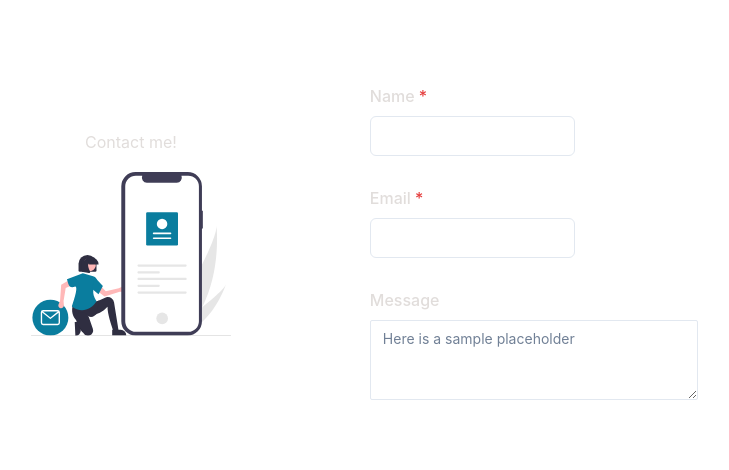
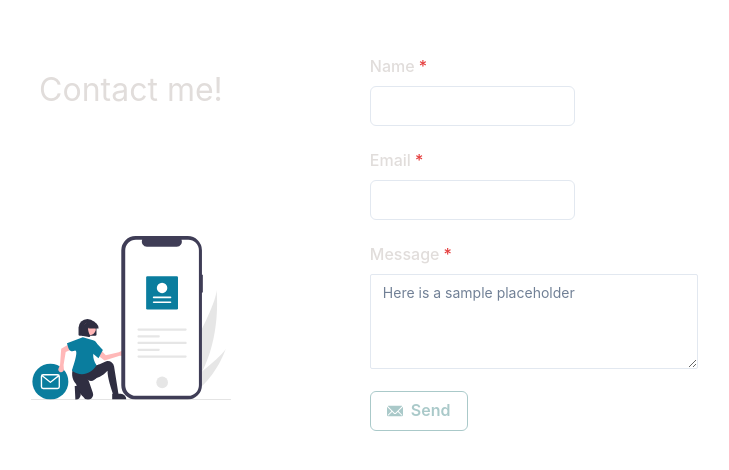
Before and after one commit to AoiTechDev/portffolio, a Next.js app: page /Contact in a window 1280 px wide. Shown: the part 158-628 px from the top of the page, without its empty margins (236-965 px from the left). Built offline with nearby package versions, Linux system fonts and the light colour scheme.

Commit message:
add forms control and static mail send

```diff
--- a/components/contact/InputForm.js
+++ b/components/contact/InputForm.js
@@ -4,22 +4,37 @@ import {
   FormControl,
   FormLabel,
   FormErrorMessage,
-  FormHelperText,
 } from "@chakra-ui/react";
 
-const InputForm = ({ label, type }) => {
-  const [input, setInput] = useState("");
+const InputForm = ({
+  label,
+  type,
+  handleChange,
+  value,
+  name,
+  touched,
+  onBlur,
+}) => {
+  return (
+    <FormControl
+      isRequired
+      className="form-wrapper"
+      isInvalid={touched && !value}
+      mb={3}
+    >
+      <FormLabel className="form-label">{label}</FormLabel>
+      <Input
+        type={type}
+        value={value}
+        onChange={handleChange}
+        width="50%"
+        name={name}
+        errorBorderColor="red.300"
+        onBlur={onBlur}
+      />
+      <FormErrorMessage>Required</FormErrorMessage>
+      {/* {!isError ? (
 
-  const handleInputChange = (e) => setInput(e.target.value);
-
-  const isError = input === "";
-
-  return (
-    <FormControl isRequired className="form-wrapper">
-      <FormLabel className="form-label">{label}</FormLabel>
-      <Input type={type} value={input} onChange={handleInputChange} width="50%" />
-      {/* {!isError ? (
-        <FormHelperText>We'll never share your email.</FormHelperText>
       ) : (
         <FormErrorMessage>Please enter a valid email address</FormErrorMessage>
       )} */}
--- a/components/contact/TextareaForm.js
+++ b/components/contact/TextareaForm.js
@@ -1,23 +1,26 @@
-import React, {useState} from "react";
-import { FormControl, Textarea, FormLabel } from "@chakra-ui/react";
-const TextareaForm = () => {
-  let [value, setValue] = useState("");
-
-  let handleInputChange = (e) => {
-    let inputValue = e.target.value;
-    setValue(inputValue);
-  };
+import React, { useState } from "react";
+import { FormControl, Textarea, FormLabel, FormErrorMessage } from "@chakra-ui/react";
+const TextareaForm = ({ value, handleChange, name, touched, onBlur }) => {
   return (
-    <FormControl className="form-wrapper">
+    <FormControl
+      isRequired
+      className="form-wrapper"
+      isInvalid={touched && !value}
+      mb={3}
+    >
       <FormLabel>Message</FormLabel>
 
       <Textarea
         value={value}
-        onChange={handleInputChange}
+        onChange={handleChange}
         placeholder="Here is a sample placeholder"
         size="sm"
         width="80%"
+        name={name}
+        rows={4}
+        onBlur={onBlur}
       />
+      <FormErrorMessage>Required</FormErrorMessage>
     </FormControl>
   );
 };
--- /dev/null
+++ b/config/nodemailer.js
@@ -0,0 +1,16 @@
+import nodemailer from 'nodemailer'
+
+const email = process.env.EMAIL
+const pass = process.env.EMAIL_PASS
+export const transporter = nodemailer.createTransport({
+    service: 'gmail',
+    auth:{
+        user: email,
+        pass,
+    }
+})
+
+export const mailOptions = {
+    from: email,
+    to: email,
+}
--- /dev/null
+++ b/lib/api.js
@@ -0,0 +1,8 @@
+export const sendContactForm = async (data) => fetch('/api/contact',{
+    method: "POST",
+    body: JSON.stringify(data),
+    headers: {
+        "Content-Type": "application/json",
+        Accept: "application/json"
+    }
+} )
--- a/package.json
+++ b/package.json
@@ -9,6 +9,7 @@
     "lint": "next lint"
   },
   "dependencies": {
+    "@chakra-ui/icons": "^2.1.0",
     "@chakra-ui/next-js": "^2.1.5",
     "@chakra-ui/react": "^2.8.0",
     "@emotion/react": "^11.11.1",
@@ -18,6 +19,7 @@
     "autoprefixer": "10.4.14",
     "framer-motion": "^10.16.0",
     "next": "13.4.8",
+    "nodemailer": "^6.9.4",
     "postcss": "8.4.25",
     "react": "18.2.0",
     "react-animated-css-onscroll": "^1.2.1",
--- a/src/pages/Contact.jsx
+++ b/src/pages/Contact.jsx
@@ -1,13 +1,40 @@
 "use client";
-import React from "react";
+import React, { useState } from "react";
 import "@styles/contact.sass";
 import { CustomIcon } from "@components/images/icons/Icons";
 import email_svg from "@assets/icons/email.svg";
 import InputForm from "@components/contact/InputForm";
-import { FormControl, FormLabel, Textarea } from "@chakra-ui/react";
+
 import TextareaForm from "@components/contact/TextareaForm";
+import { Button } from "@chakra-ui/react";
+import { EmailIcon } from "@chakra-ui/icons";
+import { sendContactForm } from "@lib/api";
+
+const initValues = { name:"", email:"", message:"" };
+const initState = { values: initValues };
 
 const Contact = () => {
+  const [input, setInput] = useState(initState);
+  const [touched, setTouched] = useState({});
+
+  const { values, isLoading } = input;
+
+  const onBlur = ({ target }) =>
+    setTouched((prev) => ({ ...prev, [target.name]: true }));
+
+  const handleChange = ({ target }) =>
+    setInput((prev) => ({
+      ...prev,
+      values: {
+        ...prev.values,
+        [target.name]: target.value,
+      },
+    }));
+
+  const onSubmit = async () => {
+    setInput(prev=>({...prev,isLoading: true}))
+    await sendContactForm(values)
+  }
   return (
     <section id="contact">
       <div className="contact-wrapper">
@@ -16,10 +43,42 @@ const Contact = () => {
           <CustomIcon src={email_svg} className="contact-icon" />
         </div>
         <div className="right-contact">
-          <InputForm label="Name" type="text"/>
-          <InputForm label="Email" type="email"/>
+          <InputForm
+            label="Name"
+            type="text"
+            handleChange={handleChange}
+            value={values.name}
+            name="name"
+            touched={touched.name}
+            onBlur={onBlur}
+          />
+          <InputForm
+            label="Email"
+            type="email"
+            handleChange={handleChange}
+            value={values.email}
+            name="email"
+            onBlur={onBlur}
+            touched={touched.email}
+          />
           {/* <Textarea /> */}
-        <TextareaForm/>
+          <TextareaForm
+            handleChange={handleChange}
+            value={values.message}
+            name="message"
+            onBlur={onBlur}
+            touched={touched.message}
+          />
+          <Button
+            leftIcon={<EmailIcon />}
+            colorScheme="teal"
+            variant="outline"
+            isDisabled={!values.name || !values.email || !values.message}
+            onClick={onSubmit}
+            isLoading={isLoading}
+          >
+            Send
+          </Button>
         </div>
       </div>
     </section>
--- /dev/null
+++ b/src/pages/api/contact.js
@@ -0,0 +1,22 @@
+import { mailOptions, transporter } from "@config/nodemailer"
+const handler = async (req,res) => {
+    if(req.method == "POST"){
+        const data = req.body;
+        if(!data.name || !data.email || !data.message){
+            res.status(400).json({message: 'Bad request' })
+        }
+        try{
+            await transporter.sendMail({
+                ...mailOptions,
+                text: 'test',
+                html:"<h1>Test title</h1>"
+            })
+            return res.status(200).json({success: true})
+        }catch(err){
+            console.log(err)
+            return res.status(400).json({message: err.message})
+        }
+    }
+    res.status(400).json({message: 'Bad request' })
+}
+export default handler
--- a/styles/contact.sass
+++ b/styles/contact.sass
@@ -13,16 +13,23 @@
             width: 20%
 
             height: 100%
-            @include flexbox(center,center)
+            @include flexbox(center,space-evenly)
             flex-direction: column
+            h2
+                font-size: 2rem
+
         .right-contact
             width: 40%
 
             height: 100%
             @include flexbox(center,center)
             flex-direction: column
-            gap: 30px
+            gap: 10px
+
 
     .contact-icon
         width: 200px
         height: 200px
+
+    .chakra-button
+        align-self: start
--- /dev/null
+++ b/templates/email.html
@@ -0,0 +1,135 @@
+<!DOCTYPE html>
+<html>
+  <head>
+    <title></title>
+    <meta charset="utf-8" />
+    <meta name="viewport" content="width=device-width, initial-scale=1" />
+    <meta http-equiv="X-UA-Compatible" content="IE=edge" />
+    <style type="text/css">
+      body,
+      table,
+      td,
+      a {
+        -webkit-text-size-adjust: 100%;
+        -ms-text-size-adjust: 100%;
+      }
+      table {
+        border-collapse: collapse !important;
+      }
+      body {
+        height: 100% !important;
+        margin: 0 !important;
+        padding: 0 !important;
+        width: 100% !important;
+      }
+      @media screen and (max-width: 525px) {
+        .wrapper {
+          width: 100% !important;
+          max-width: 100% !important;
+        }
+        .responsive-table {
+          width: 100% !important;
+        }
+        .padding {
+          padding: 10px 5% 15px 5% !important;
+        }
+        .section-padding {
+          padding: 0 15px 50px 15px !important;
+        }
+      }
+      .form-container {
+        margin-bottom: 24px;
+        padding: 20px;
+        border: 1px dashed #ccc;
+      }
+      .form-heading {
+        color: #2a2a2a;
+        font-family: "Helvetica Neue", "Helvetica", "Arial", sans-serif;
+        font-weight: 400;
+        text-align: left;
+        line-height: 20px;
+        font-size: 18px;
+        margin: 0 0 8px;
+        padding: 0;
+      }
+      .form-answer {
+        color: #2a2a2a;
+        font-family: "Helvetica Neue", "Helvetica", "Arial", sans-serif;
+        font-weight: 300;
+        text-align: left;
+        line-height: 20px;
+        font-size: 16px;
+        margin: 0 0 24px;
+        padding: 0;
+      }
+      div[style*="margin: 16px 0;"] {
+        margin: 0 !important;
+      }
+    </style>
+  </head>
+  <body style="margin: 0 !important; padding: 0 !important; background: #fff">
+    <div
+      style="
+        display: none;
+        font-size: 1px;
+        color: #fefefe;
+        line-height: 1px;
+        max-height: 0px;
+        max-width: 0px;
+        opacity: 0;
+        overflow: hidden;
+      "
+    ></div>
+    <table border="0" cellpadding="0" cellspacing="0" width="100%">
+      <tr>
+        <td
+          bgcolor="#ffffff"
+          align="center"
+          style="padding: 10px 15px 30px 15px"
+          class="section-padding"
+        >
+          <table
+            border="0"
+            cellpadding="0"
+            cellspacing="0"
+            width="100%"
+            style="max-width: 500px"
+            class="responsive-table"
+          >
+            <tr>
+              <td>
+                <table width="100%" border="0" cellspacing="0" cellpadding="0">
+                  <tr>
+                    <td>
+                      <table
+                        width="100%"
+                        border="0"
+                        cellspacing="0"
+                        cellpadding="0"
+                      >
+                        <tr>
+                          <td
+                            style="
+                              padding: 0 0 0 0;
+                              font-size: 16px;
+                              line-height: 25px;
+                              color: #232323;
+                            "
+                            class="padding message-content"
+                          >
+                            <h2>New Contact Message</h2>
+                            <div class="form-container">${htmlData}</div>
+                          </td>
+                        </tr>
+                      </table>
+                    </td>
+                  </tr>
+                </table>
+              </td>
+            </tr>
+          </table>
+        </td>
+      </tr>
+    </table>
+  </body>
+</html>
```
Also changed, not shown: 1 other file (tests, documents, lock files or other folders).
